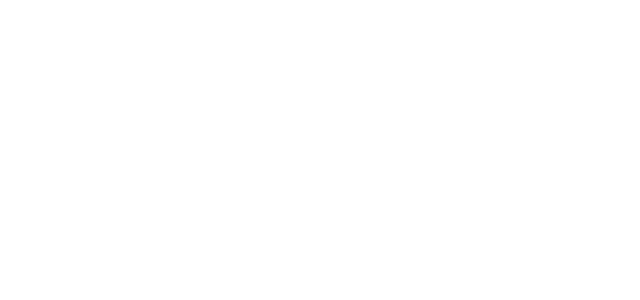
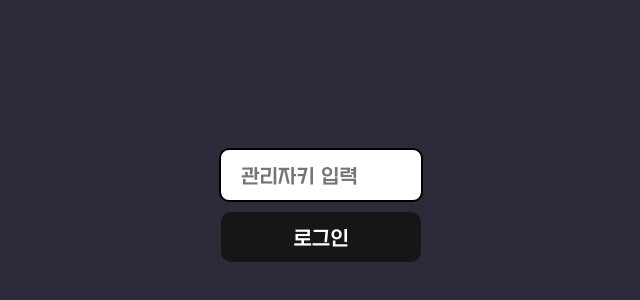
Before and after one commit to HICC-2024-PROJECT-PRESENTATION-CONTEST/Team3-Frontend, a React (Vite) app in the folder hi-cc/: page /admin/login in a window 1280 px wide. Shown: the part 190-490 px from the top of the page, without its empty margins (319-959 px from the left). Built offline with nearby package versions, Linux system fonts and the light colour scheme.

Commit message:
feat: 관리자 로그인 페이지 구현 완료

```diff
--- a/hi-cc/src/pages/adminPage/Admin/AdminLogin.jsx
+++ b/hi-cc/src/pages/adminPage/Admin/AdminLogin.jsx
@@ -1,5 +1,97 @@
+import { useState } from "react";
+import { useNavigate } from "react-router-dom";
+import styled from "styled-components";
+
+const API_URL = import.meta.env.VITE_API_URL;
+
 export default function AdminLogin() {
+    const navigate = useNavigate();
+    const [key, setKey] = useState('');
+    const [error, setError] = useState(false);
+
+    async function handleSubmit(e) {
+        e.preventDefault(); // form 기본 동작 중단
+        try {
+            const response = await fetch(`${API_URL}/auth/manager/login`, {
+                method: 'POST',
+                headers: {
+                    'Content-Type': 'application/json',
+                },
+                body: JSON.stringify({key: key})
+            });
+
+            if(!response.ok){
+                throw new Error('error');
+            }
+
+            navigate('/admin');
+
+        } catch(error) {
+            setError(true);
+            console.error(error.message);
+        }
+    }
+
     return(
-        <></>
+        <AdminLoginWrapper onSubmit={handleSubmit}>
+            <StyledInput
+                value={key}
+                onChange={(e) => setKey(e.target.value)}
+                required
+                placeholder="관리자키 입력"
+            />
+            <Button type="submit">로그인</Button>
+            {error ? <Error>올바른 관리자키를 입력해주세요.</Error> : ""}
+        </AdminLoginWrapper>
     )
 };
+
+const AdminLoginWrapper = styled.form`
+    display: flex;
+    flex-direction: column;
+
+    width: 100vw;
+    height: 100vh;
+
+    justify-content: center;
+    align-items: center;
+
+    background-color: #2d2b39;
+`
+const StyledInput = styled.input`
+    width: 160px;
+    height: 50px;
+
+    border: solid 2px;
+    border-radius: 10px;
+
+    font-size: 20px;
+
+    padding: 0 20px;
+`
+
+const Error = styled.div`
+    font-family: sans-serif;
+    font-size: 15px;
+    color: #ff5c5c;
+`
+
+const Button = styled.button`
+    width: 200px;
+    height: 50px;
+
+    border: 0px;
+    border-radius: 10px;
+    margin: 10px 0;
+
+    font-size: 20px;
+    color: #FFFFFF;
+
+    background-color: #161616;
+
+    cursor: pointer;
+
+    &:hover {
+        background-color: #000000;
+    }
+`
```
